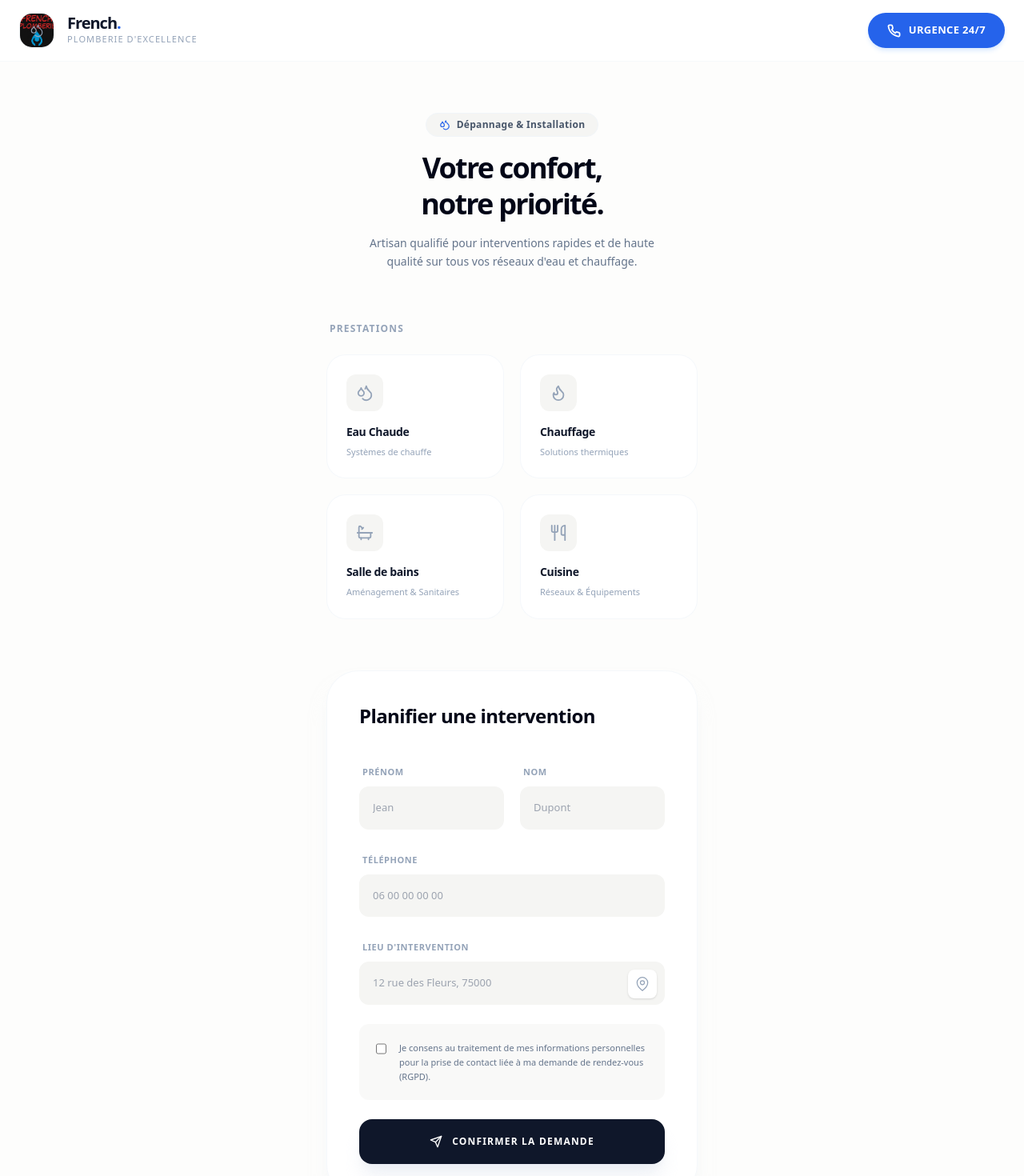
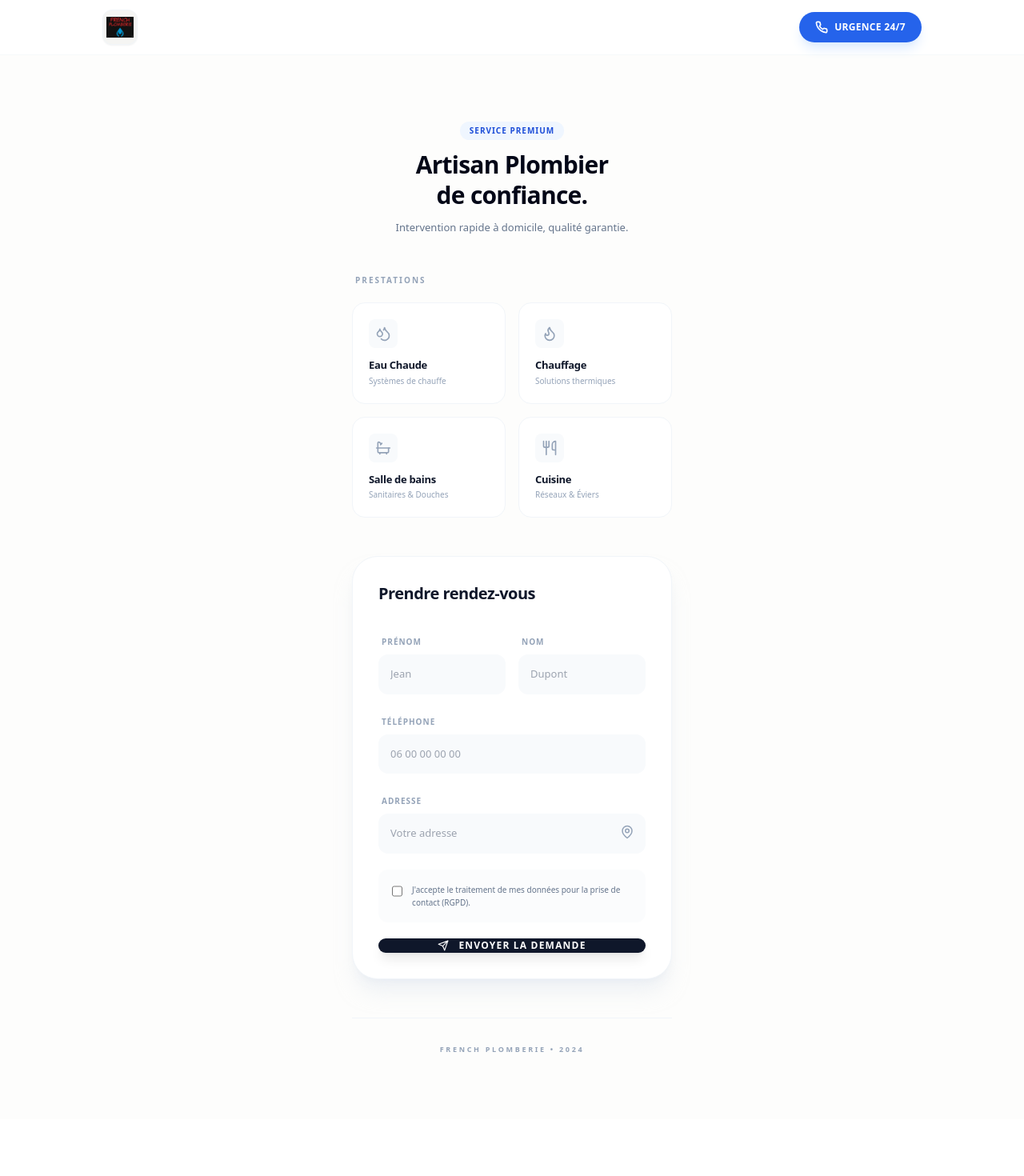
Before and after one commit to NicolasSendid/French-Plomberie, a Next.js app: page / in a window 1280 px wide. Shown: the top 1470 px of the page at 80% size. After the commit the page ends 1399 px from the top, so only its background shows below. Built offline with nearby package versions, Linux system fonts and the light colour scheme.

Commit message:
Update page.tsx

```diff
--- a/app/page.tsx
+++ b/app/page.tsx
@@ -27,10 +27,10 @@ export default function Home() {
   };
 
   const prestationsList = [
-    { id: 'Eau Chaude', icon: <Droplets size={22} />, desc: 'Systèmes de chauffe' },
-    { id: 'Chauffage', icon: <Flame size={22} />, desc: 'Solutions thermiques' },
-    { id: 'Salle de bains', icon: <Bath size={22} />, desc: 'Aménagement & Sanitaires' },
-    { id: 'Cuisine', icon: <Utensils size={22} />, desc: 'Réseaux & Équipements' },
+    { id: 'Eau Chaude', icon: <Droplets size={20} />, desc: 'Systèmes de chauffe' },
+    { id: 'Chauffage', icon: <Flame size={20} />, desc: 'Solutions thermiques' },
+    { id: 'Salle de bains', icon: <Bath size={20} />, desc: 'Sanitaires & Douches' },
+    { id: 'Cuisine', icon: <Utensils size={20} />, desc: 'Réseaux & Éviers' },
   ];
 
   const togglePrestation = (id: string) => {
@@ -46,7 +46,7 @@ export default function Home() {
     if ("geolocation" in navigator) {
       navigator.geolocation.getCurrentPosition((pos) => {
         setFormData(prev => ({...prev, gps: `${pos.coords.latitude}, ${pos.coords.longitude}`}));
-        alert("📍 Coordonnées GPS synchronisées.");
+        alert("📍 Position GPS synchronisée.");
       });
     }
   };
@@ -62,63 +62,64 @@ export default function Home() {
     });
 
     if(res.ok) {
-      alert("✅ Demande reçue. Nous vous recontactons dans les plus brefs délais.");
+      alert("✅ Demande reçue. Nous vous recontactons rapidement.");
       setFormData({ nom: '', prenom: '', tel: '', mail: '', adresse: '', prestations: [], rgpd: false, gps: '' });
     }
   };
 
   return (
     <main className="min-h-screen bg-[#FDFDFC] pb-20 font-sans text-slate-800 antialiased">
-      {/* Banner Installation PWA Subtile */}
-      {deferredPrompt && (
-        <div className="bg-slate-900 px-6 py-2.5 text-white/90 text-center text-[13px] font-medium flex items-center justify-center gap-4 tracking-wide">
-          <span>Accédez plus rapidement à nos services depuis votre écran.</span>
-          <button onClick={handleInstallClick} className="bg-white/10 hover:bg-white/20 text-white px-4 py-1.5 rounded-full font-bold uppercase text-[11px] transition-colors active:scale-95">Installer</button>
-        </div>
-      )}
 
-      {/* Header Raffiné & Centré */}
-      <header className="sticky top-0 z-50 bg-white/95 backdrop-blur-sm border-b border-slate-100/60 px-6 py-4">
-        <div className="max-w-7xl mx-auto flex justify-between items-center">
-          <div className="flex items-center gap-4">
-            {/* LOGO ICI (public/logo.png) */}
-            <div className="w-11 h-11 bg-[#F5F5F3] rounded-2xl flex items-center justify-center overflow-hidden border border-slate-100/80 group">
-              <img src="/logo.png" alt="" className="w-full h-full object-cover group-hover:scale-105 transition-transform duration-500" onError={(e) => (e.currentTarget.style.display = 'none')} />
-              <Droplets className="text-slate-400 absolute" size={18} strokeWidth={1.5} />
+      {/* Header Raffiné & Compact */}
+      <header className="sticky top-0 z-50 bg-white/90 backdrop-blur-md border-b border-slate-100/60 px-4 md:px-8 py-3">
+        <div className="max-w-5xl mx-auto flex justify-between items-center">
+
+          <div className="flex items-center gap-3">
+            {/* LOGO CADRÉ : Max 44px pour éviter l'effet "énorme" */}
+            <div className="relative w-11 h-11 flex-shrink-0 bg-[#F5F5F3] rounded-xl overflow-hidden border border-slate-100 shadow-sm flex items-center justify-center">
+              <img
+                src="/logo.png"
+                alt="Logo"
+                className="w-full h-full object-contain p-1" // object-contain pour garder les proportions sans déformer
+                onError={(e) => {
+                  e.currentTarget.style.display = 'none';
+                  e.currentTarget.parentElement?.querySelector('.placeholder-icon')?.classList.remove('hidden');
+                }}
+              />
+              <Droplets className="placeholder-icon hidden text-blue-600" size={20} strokeWidth={2} />
             </div>
-            <div>
-              <h1 className="font-extrabold text-xl leading-none tracking-tighter text-slate-900">French<span className="text-blue-600">.</span></h1>
-              <p className="text-[11px] text-slate-400 font-medium uppercase tracking-widest mt-0.5">Plomberie d'excellence</p>
+
+            <div className="hidden xs:block">
+              <h1 className="font-extrabold text-base md:text-lg leading-none tracking-tight text-slate-900 uppercase">
+                French<span className="text-blue-600">.</span>
+              </h1>
+              <p className="text-[10px] text-slate-400 font-bold uppercase tracking-[0.2em] mt-1">Plomberie</p>
             </div>
           </div>
-          <a href="tel:0658908674" className="bg-blue-600 hover:bg-blue-700 text-white px-6 py-3 rounded-full flex items-center gap-2.5 font-bold transition-all active:scale-95 shadow-md shadow-blue-100 text-[13px] tracking-wide">
-            <Phone size={17} strokeWidth={2.5} />
-            <span>URGENCE 24/7</span>
+
+          <a href="tel:0658908674" className="bg-blue-600 hover:bg-blue-700 text-white px-5 py-2.5 rounded-full flex items-center gap-2 font-bold transition-all active:scale-95 shadow-lg shadow-blue-100 text-[12px]">
+            <Phone size={16} strokeWidth={2.5} />
+            <span className="tracking-wide">URGENCE 24/7</span>
           </a>
         </div>
       </header>
 
-      {/* Colonne centrale principale */}
-      <div className="max-w-lg mx-auto px-6 mt-16 space-y-16">
+      {/* Contenu Centré et Étroit pour un look pro */}
+      <div className="max-w-md mx-auto px-6 mt-12 md:mt-20 space-y-12">
 
-        {/* Hero Section Fine */}
-        <section className="text-center space-y-4">
-          <div className="inline-flex items-center gap-2 bg-[#F5F5F3] border border-slate-100 text-slate-600 px-4 py-1.5 rounded-full text-xs font-semibold tracking-wide">
-            <Droplets size={14} className="text-blue-600" /> Dépannage & Installation
+        {/* Titre Minimaliste */}
+        <section className="text-center space-y-3">
+          <div className="inline-block bg-blue-50 text-blue-700 px-3 py-1 rounded-full text-[10px] font-bold uppercase tracking-widest">
+            Service Premium
           </div>
-          <h2 className="text-4xl font-extrabold text-slate-950 leading-tight tracking-tighter">Votre confort,<br/>notre priorité.</h2>
-          <p className="text-slate-500 text-sm max-w-sm mx-auto leading-relaxed">Artisan qualifié pour interventions rapides et de haute qualité sur tous vos réseaux d'eau et chauffage.</p>
+          <h2 className="text-3xl font-extrabold text-slate-950 tracking-tight leading-tight">Artisan Plombier<br/>de confiance.</h2>
+          <p className="text-slate-500 text-[13px] leading-relaxed">Intervention rapide à domicile, qualité garantie.</p>
         </section>
 
-        {/* Services Fine Grid */}
-        <section className="space-y-6">
-          <div className="flex justify-between items-baseline">
-            <h3 className="text-xs text-slate-400 font-bold uppercase tracking-widest ml-1">Prestations</h3>
-            {formData.prestations.length > 0 && (
-              <span className="text-xs text-blue-600 font-bold px-3 py-1 bg-blue-50 rounded-full animate-in fade-in zoom-in">{formData.prestations.length} sélectionné(s)</span>
-            )}
-          </div>
-          <div className="grid grid-cols-2 gap-5">
+        {/* Services Grid (2 colonnes) */}
+        <section className="space-y-5">
+          <h3 className="text-[10px] text-slate-400 font-bold uppercase tracking-[0.2em] ml-1">Prestations</h3>
+          <div className="grid grid-cols-2 gap-4">
             {prestationsList.map((p) => {
               const active = formData.prestations.includes(p.id);
               return (
@@ -126,79 +127,76 @@ export default function Home() {
                   key={p.id}
                   type="button"
                   onClick={() => togglePrestation(p.id)}
-                  className={`p-6 rounded-3xl border transition-all duration-300 flex flex-col items-start text-left gap-4 group ${
-                    active ? 'border-blue-600 bg-blue-50/20 ring-1 ring-blue-100' : 'bg-white/80 border-slate-100/70 hover:border-blue-200'
+                  className={`p-5 rounded-2xl border transition-all duration-200 flex flex-col items-start text-left gap-3 relative overflow-hidden ${
+                    active ? 'border-blue-600 bg-blue-50/30 ring-1 ring-blue-100' : 'bg-white border-slate-100 hover:border-blue-200'
                   }`}
                 >
-                  <div className={`p-3 rounded-xl transition-colors ${active ? 'bg-blue-600 text-white' : 'bg-[#F5F5F3] text-slate-400 group-hover:bg-blue-100 group-hover:text-blue-600'}`}>
+                  <div className={`p-2 rounded-lg ${active ? 'bg-blue-600 text-white' : 'bg-slate-50 text-slate-400'}`}>
                     {p.icon}
                   </div>
                   <div>
-                    <p className="font-bold text-sm tracking-tight text-slate-900">{p.id}</p>
-                    <p className="text-[11px] text-slate-400 mt-1.5 leading-relaxed font-medium">{p.desc}</p>
+                    <p className="font-bold text-[13px] text-slate-900 tracking-tight">{p.id}</p>
+                    <p className="text-[10px] text-slate-400 font-medium mt-0.5">{p.desc}</p>
                   </div>
-                  <div className={`absolute top-4 right-4 transition-all duration-300 ${active ? 'bg-blue-600 text-white p-1 rounded-full' : 'text-slate-300 group-hover:text-blue-400'}`}>
-                    {active ? <Check size={16} strokeWidth={3} /> : <Plus size={20} />}
-                  </div>
+                  {active && <Check size={14} strokeWidth={4} className="absolute top-3 right-3 text-blue-600" />}
                 </button>
               );
             })}
           </div>
         </section>
 
-        {/* Premium Form Card */}
-        <section className="bg-white/90 p-10 rounded-[2.5rem] shadow-xl shadow-slate-100/50 border border-slate-100/70 relative">
-          <h3 className="text-2xl font-extrabold mb-10 text-slate-950 tracking-tight">Planifier une intervention</h3>
+        {/* Formulaire Épuré */}
+        <section className="bg-white p-8 rounded-[2rem] shadow-xl shadow-slate-200/50 border border-slate-100">
+          <h3 className="text-xl font-extrabold mb-8 text-slate-900 tracking-tight">Prendre rendez-vous</h3>
 
-          <form onSubmit={handleSubmit} className="space-y-6">
-            <div className="grid grid-cols-2 gap-5">
-              <div className="space-y-2">
-                <label className="text-[11px] font-bold text-slate-400 uppercase tracking-wider ml-1">Prénom</label>
-                <input required placeholder="Jean" className="w-full p-4 bg-[#F5F5F3] rounded-xl border border-transparent focus:ring-1 focus:ring-blue-600/50 focus:border-blue-300 focus:bg-white transition-all outline-none text-[13px]"
+          <form onSubmit={handleSubmit} className="space-y-5">
+            <div className="grid grid-cols-2 gap-4">
+              <div className="space-y-1.5">
+                <label className="text-[10px] font-bold text-slate-400 uppercase tracking-widest ml-1">Prénom</label>
+                <input required placeholder="Jean" className="w-full p-3.5 bg-slate-50 rounded-xl border border-transparent focus:ring-1 focus:ring-blue-400 focus:bg-white transition-all outline-none text-[13px]"
                   value={formData.prenom} onChange={e => setFormData({...formData, prenom: e.target.value})} />
               </div>
-              <div className="space-y-2">
-                <label className="text-[11px] font-bold text-slate-400 uppercase tracking-wider ml-1">Nom</label>
-                <input required placeholder="Dupont" className="w-full p-4 bg-[#F5F5F3] rounded-xl border border-transparent focus:ring-1 focus:ring-blue-600/50 focus:border-blue-300 focus:bg-white transition-all outline-none text-[13px]"
+              <div className="space-y-1.5">
+                <label className="text-[10px] font-bold text-slate-400 uppercase tracking-widest ml-1">Nom</label>
+                <input required placeholder="Dupont" className="w-full p-3.5 bg-slate-50 rounded-xl border border-transparent focus:ring-1 focus:ring-blue-400 focus:bg-white transition-all outline-none text-[13px]"
                   value={formData.nom} onChange={e => setFormData({...formData, nom: e.target.value})} />
               </div>
             </div>
 
-            <div className="space-y-2">
-              <label className="text-[11px] font-bold text-slate-400 uppercase tracking-wider ml-1">Téléphone</label>
-              <input required type="tel" placeholder="06 00 00 00 00" className="w-full p-4 bg-[#F5F5F3] rounded-xl border border-transparent focus:ring-1 focus:ring-blue-600/50 focus:border-blue-300 focus:bg-white transition-all outline-none text-[13px]"
+            <div className="space-y-1.5">
+              <label className="text-[10px] font-bold text-slate-400 uppercase tracking-widest ml-1">Téléphone</label>
+              <input required type="tel" placeholder="06 00 00 00 00" className="w-full p-3.5 bg-slate-50 rounded-xl border border-transparent focus:ring-1 focus:ring-blue-400 focus:bg-white transition-all outline-none text-[13px]"
                 value={formData.tel} onChange={e => setFormData({...formData, tel: e.target.value})} />
             </div>
 
-            <div className="space-y-2">
-              <label className="text-[11px] font-bold text-slate-400 uppercase tracking-wider ml-1">Lieu d'intervention</label>
+            <div className="space-y-1.5">
+              <label className="text-[10px] font-bold text-slate-400 uppercase tracking-widest ml-1">Adresse</label>
               <div className="relative group">
-                <input required placeholder="12 rue des Fleurs, 75000" className="w-full p-4 bg-[#F5F5F3] rounded-xl border border-transparent focus:ring-1 focus:ring-blue-600/50 focus:border-blue-300 focus:bg-white transition-all outline-none pr-14 text-[13px]"
+                <input required placeholder="Votre adresse" className="w-full p-3.5 bg-slate-50 rounded-xl border border-transparent focus:ring-1 focus:ring-blue-400 focus:bg-white transition-all outline-none pr-12 text-[13px]"
                   value={formData.adresse} onChange={e => setFormData({...formData, adresse: e.target.value})} />
-                <button type="button" onClick={getGPS} className="absolute right-2.5 top-2.5 p-2 bg-white shadow rounded-lg text-slate-400 hover:text-blue-600 transition-all hover:shadow-md active:scale-90">
-                  <MapPin size={20} strokeWidth={1.5}/>
+                <button type="button" onClick={getGPS} className="absolute right-2 top-2 p-1.5 text-slate-400 hover:text-blue-600 transition-colors">
+                  <MapPin size={18}/>
                 </button>
               </div>
             </div>
 
-            <label className="flex items-start gap-4 p-5 rounded-xl bg-[#F5F5F3]/60 cursor-pointer group border border-transparent hover:border-slate-100 transition-colors">
+            <label className="flex items-start gap-3 p-4 rounded-xl bg-slate-50/50 cursor-pointer group hover:bg-slate-50 transition-colors border border-transparent hover:border-slate-100">
               <input type="checkbox" required checked={formData.rgpd} onChange={e => setFormData({...formData, rgpd: e.target.checked})}
-                className="w-4 h-4 mt-0.5 rounded border-slate-300 text-blue-600 focus:ring-blue-500 transition-all" />
-              <span className="text-[11px] leading-relaxed text-slate-500 transition-colors">
-                Je consens au traitement de mes informations personnelles pour la prise de contact liée à ma demande de rendez-vous (RGPD).
+                className="w-4 h-4 mt-0.5 rounded border-slate-300 text-blue-600 focus:ring-blue-400 transition-all" />
+              <span className="text-[10px] leading-relaxed text-slate-500">
+                J'accepte le traitement de mes données pour la prise de contact (RGPD).
               </span>
             </label>
 
-            <button type="submit" className="w-full bg-slate-900 hover:bg-slate-950 text-white font-bold py-5 rounded-2xl shadow-xl shadow-slate-200/60 transition-all active:scale-[0.98] flex items-center justify-center gap-3 text-xs tracking-widest uppercase mt-6 group">
-              <Send size={16} strokeWidth={2} className="group-hover:translate-x-0.5 transition-transform" /> Confirmer la demande
+            <button type="submit" className="w-full bg-slate-900 hover:bg-slate-950 text-white font-bold py-4.5 rounded-xl shadow-lg transition-all active:scale-[0.98] flex items-center justify-center gap-3 text-[12px] tracking-[0.1em] uppercase mt-4">
+              <Send size={14} /> Envoyer la demande
             </button>
           </form>
         </section>
 
-        {/* Fine Footer */}
-        <footer className="text-center pt-8 border-t border-slate-100/60">
-          <p className="text-slate-400 text-[11px] font-bold tracking-widest uppercase">French Plomberie © 2024</p>
-          <p className="text-[10px] text-slate-300 mt-1.5">Artisan qualifié RGE • Interventions garanties</p>
+        {/* Footer */}
+        <footer className="text-center pt-8 border-t border-slate-100">
+          <p className="text-slate-400 text-[9px] font-bold tracking-[0.3em] uppercase">French Plomberie • 2024</p>
         </footer>
       </div>
     </main>
```
